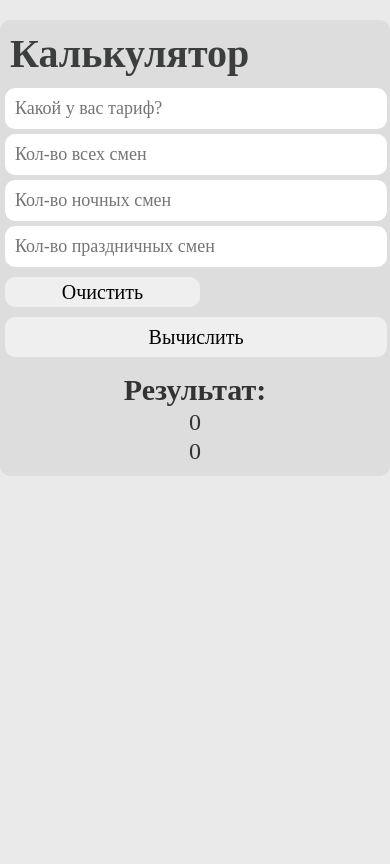
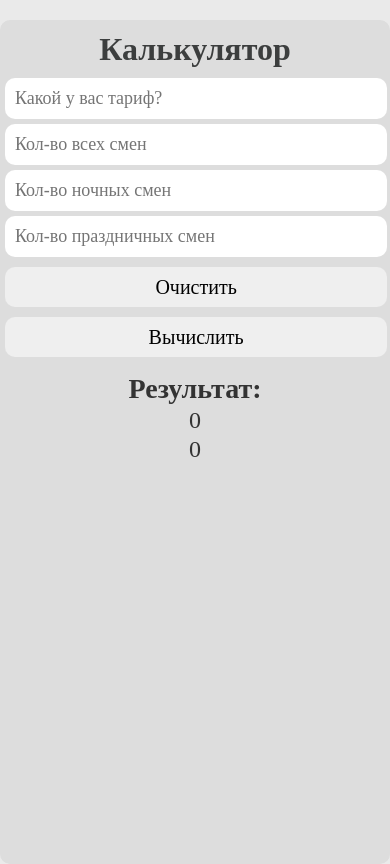
Before and after one commit to maskon/salary-calculator, a plain HTML site: page index.html in a window 390 px wide. Drawn offline with Linux system fonts and the light colour scheme.

Commit message:
Add files via upload

```diff
--- a/style.css
+++ b/style.css
@@ -103,13 +103,6 @@ body {
     background-color: #eaeaea;
 }
 
-.container {
-    max-width: 1200px;
-    margin: 0 auto;
-    padding: 0 5px;
-
-}
-
 .calculator {
     max-width: 600px;
     display: flex;
@@ -134,17 +127,11 @@ body {
     font-size: 18px;
 }
 
-.buttons {
-    display: flex;
-    justify-content: center;
-    align-items: center;
-}
-
 .btn {
+    width: 98%;
     font-size: 20px;
-    line-height: 1.5;
+    line-height: 2;
     font-weight: 400;
-    width: 50%;
     margin: 5px;
     border-radius: 10px;
     transition-duration: .3s;
@@ -155,8 +142,7 @@ body {
 }
 
 .btn-result {
-    width: 98%;
-    line-height: 2;
+
 }
 
 .text {
@@ -171,3 +157,26 @@ body {
 .resultat {
     font-size: 24px;
 }
+
+
+@media (max-width: 767px) {
+
+    .calculator {
+        max-width: 100%;
+        height: 100%;
+        display: flex;
+        justify-content: flex-start;
+        flex-direction: column;
+        margin: 20px auto;
+        border-radius: 10px;
+    }
+
+    .title {
+        font-size: 32px;
+        text-align: center;
+    }
+
+    .subtitle {
+        font-size: 28px;
+    }
+}
```
